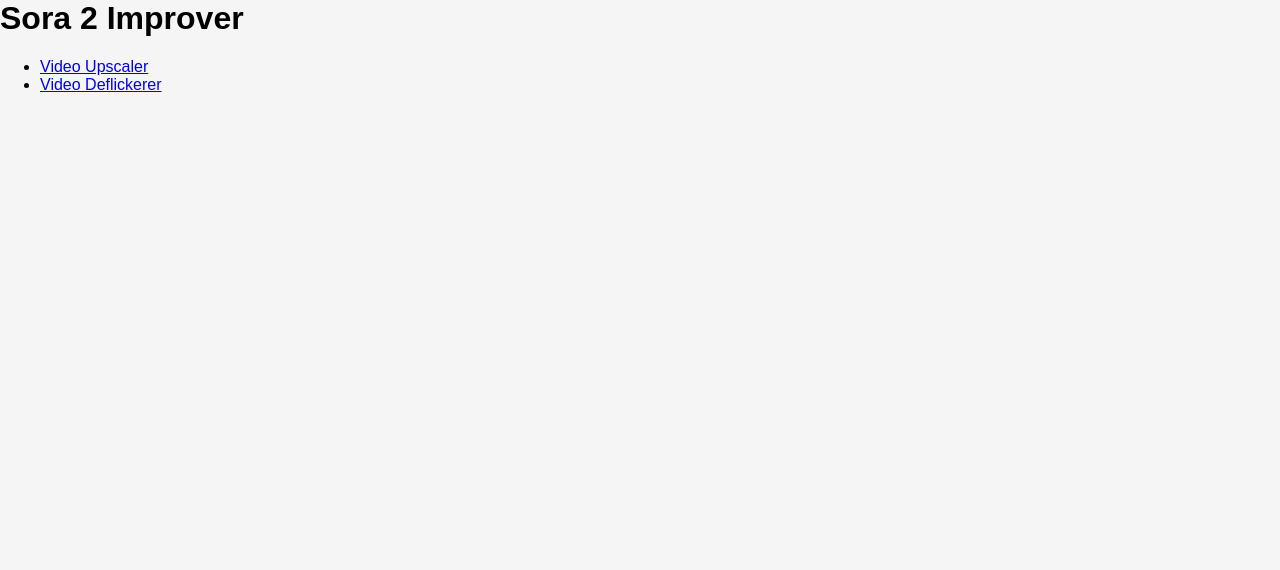
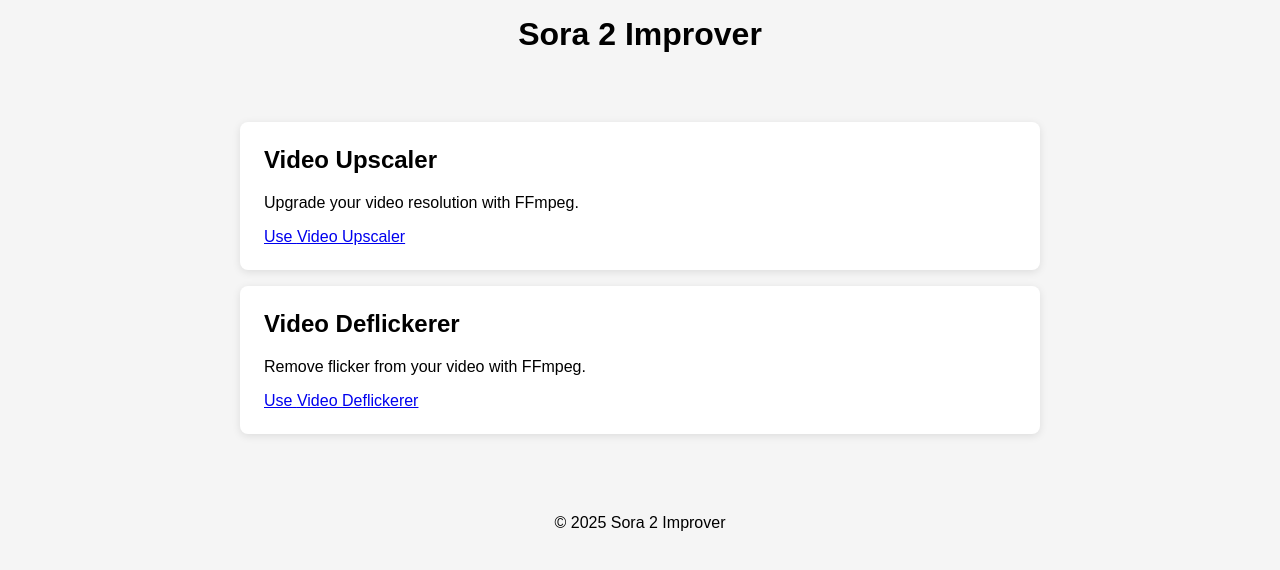
Before and after one commit to tmansmann0/sora-2-improver, a Next.js app: page / in a window 1280 px wide. Shown: the top 570 px of the page. Built offline with nearby package versions, Linux system fonts and the light colour scheme.

Commit message:
Enhance Home component with SEO and layout updates
Added structured data schema and improved layout for presets.

```diff
--- a/pages/index.js
+++ b/pages/index.js
@@ -1,17 +1,36 @@
+import Head from 'next/head';
+import Link from 'next/link';
 import presets from '../presets.json';
-import Link from 'next/link';
 
 export default function Home() {
+  const schema = {
+    "@context": "https://schema.org",
+    "@type": "WebSite",
+    "name": "Sora 2 Improver",
+    "description": "Upload and improve your Sora 2 videos with our easy presets."
+  };
   return (
-    <div>
-      <h1>Sora 2 Improver</h1>
-      <ul>
+    <>
+      <Head>
+        <title>Sora 2 Improver – Enhance your videos</title>
+        <meta name="description" content="Upload and improve your Sora 2 videos with our easy presets." />
+        <script type="application/ld+json" dangerouslySetInnerHTML={{ __html: JSON.stringify(schema) }} />
+      </Head>
+      <header>
+        <h1>Sora 2 Improver</h1>
+      </header>
+      <main className="container">
         {presets.map((preset) => (
-          <li key={preset.slug}>
-            <Link href={`/presets/${preset.slug}`}>{preset.title}</Link>
-          </li>
+          <div key={preset.slug} className="card">
+            <h2>{preset.title}</h2>
+            <p>{preset.description}</p>
+            <Link href={`/presets/${preset.slug}`}>Use {preset.title}</Link>
+          </div>
         ))}
-      </ul>
-    </div>
+      </main>
+      <footer>
+        <p>&copy; {new Date().getFullYear()} Sora 2 Improver</p>
+      </footer>
+    </>
   );
 }
```
